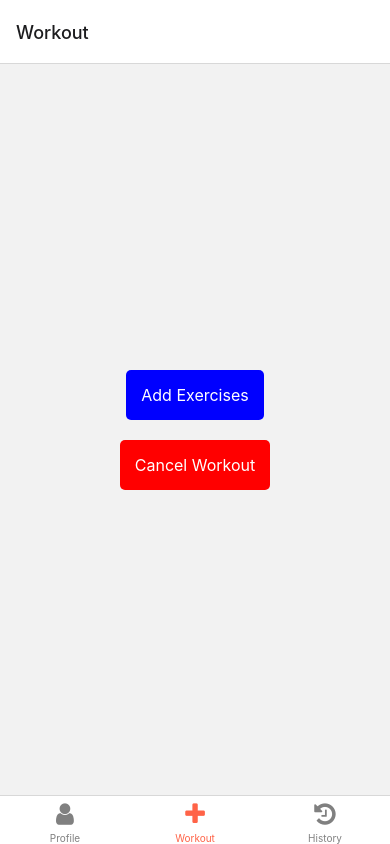
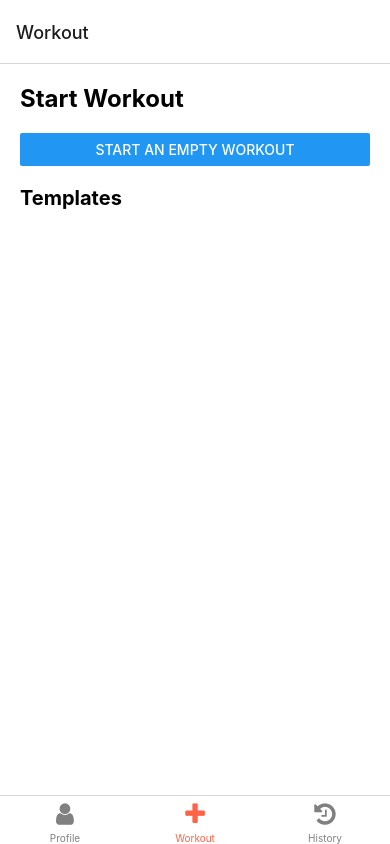
Before and after one commit to fintan238/Workout, a React Native app: screen /Workout in a window 390 px wide. Built offline with nearby package versions, Linux system fonts and the light colour scheme.

Commit message:
Styling changes to match that of the sample app. WorkoutScreen accurate but needs state changes to pass new exercises to parent component

```diff
--- a/App.js
+++ b/App.js
@@ -29,11 +29,9 @@ export default function App() {
             // You can return any component that you like here!
             return <FontAwesome name={iconName} size={size} color={color} />;
           },
+          tabBarActiveTintColor: 'tomato',
+          tabBarInactiveTintColor: 'gray',
         })}
-        tabBarOptions={{
-          activeTintColor: 'tomato',
-          inactiveTintColor: 'gray',
-        }}
       >
         <Tab.Screen name="Profile" component={ProfileScreen} />
         <Tab.Screen name="Workout" component={WorkoutScreen} />
--- a/screens/AddExerciseModal.js
+++ b/screens/AddExerciseModal.js
@@ -1,24 +1,50 @@
 import React, { useState } from 'react';
-import { View, Text, TouchableOpacity, FlatList, Modal, TextInput, ScrollView } from 'react-native';
+import { View, Text, TouchableOpacity, FlatList, Modal, TextInput } from 'react-native';
 import { FontAwesome } from '@expo/vector-icons';
 import { Picker } from '@react-native-picker/picker';
-import { bodyParts, categories, exercises } from '../exercises'
+import { bodyParts, categories, exercises } from '../exercises';
 
-const AddExerciseModal = ({ setExerciseModalVisible, styles }) => {
+const AddExerciseModal = ({ setExerciseModalVisible, styles, onAddExercises }) => {
   const [searchQuery, setSearchQuery] = useState('');
   const [selectedBodyPart, setSelectedBodyPart] = useState('Any Body Part');
   const [selectedCategory, setSelectedCategory] = useState('Any Category');
   const [selectedExercises, setSelectedExercises] = useState([]);
 
-  const handleAddExercises = () => {
-    // Add exercises logic
+  const handleExerciseSelect = (exercise) => {
+    setSelectedExercises((prevSelected) => {
+      if (prevSelected.includes(exercise)) {
+        return prevSelected.filter((item) => item !== exercise);
+      } else {
+        return [...prevSelected, exercise];
+      }
+    });
   };
 
-  const renderWorkoutExercise = ({ item }) => (
-    <TouchableOpacity onPress={() => setSelectedExercises([...selectedExercises, item])}>
+  const submitSelectedExercises = () => {
+    if (onAddExercises) {
+      onAddExercises(selectedExercises);
+    }
+    setExerciseModalVisible(false);
+  };
+
+  const renderWorkoutExercise = ({ item }) => {
+    const isSelected = selectedExercises.includes(item);
+    return (
+      <TouchableOpacity
+        onPress={() => handleExerciseSelect(item)}
+        style={{
+          backgroundColor: isSelected ? 'lightblue' : 'white',
+          padding: 10,
+          marginVertical: 5,
+          flexDirection: 'row',
+          justifyContent: 'space-between',
+        }}
+      >
         <Text>{item.name}</Text>
+        {isSelected && <FontAwesome name="check" size={24} color="black" />}
       </TouchableOpacity>
     );
+  };
 
   const filteredExercises = exercises
     .filter(exercise =>
@@ -44,13 +70,16 @@ const AddExerciseModal = ({ setExerciseModalVisible, styles }) => {
             <FontAwesome name="close" size={24} color="black" />
           </TouchableOpacity>
           <TouchableOpacity
-            onPress={handleAddExercises}
+            onPress={submitSelectedExercises}
             disabled={selectedExercises.length === 0}
             style={[styles.addButton, selectedExercises.length === 0 && styles.disabledButton]}
           >
             <Text style={styles.addButtonText}>Add</Text>
           </TouchableOpacity>
         </View>
+        <FlatList
+          ListHeaderComponent={
+            <View>
               <TextInput
                 style={styles.searchBar}
                 placeholder="Search exercises"
@@ -89,17 +118,12 @@ const AddExerciseModal = ({ setExerciseModalVisible, styles }) => {
                   <Picker.Item label="Duration" value="Duration" />
                 </Picker>
               </View>
-        <ScrollView>
-          {filteredExercises.length > 0 ? (
-            <FlatList
+            </View>
+          }
           data={filteredExercises}
           renderItem={renderWorkoutExercise}
           keyExtractor={(item) => item.name}
         />
-          ) : (
-            <Text>{`${searchQuery} not found`}</Text>
-          )}
-        </ScrollView>
       </View>
     </Modal>
   );
--- a/screens/ExerciseModal.js
+++ b/screens/ExerciseModal.js
@@ -1,33 +1,136 @@
-import React from 'react';
-import { View, Text, TouchableOpacity, Modal } from 'react-native';
+import React, { useState, useEffect } from 'react';
+import { View, Text, Button, StyleSheet, TextInput, TouchableOpacity } from 'react-native';
 import { FontAwesome } from '@expo/vector-icons';
+import AddExerciseModal from './AddExerciseModal'; // Assuming you have this component
 
-const ExerciseModal = ({ exerciseModalVisible, setExerciseModalVisible, handleAddExercises, selectedExercises, styles }) => {
+const getTimeOfDay = () => {
+  const hours = new Date().getHours();
+  if (hours < 12) return 'Morning';
+  if (hours < 18) return 'Afternoon';
+  if (hours < 21) return 'Evening';
+  return 'Night';
+};
+
+const ExerciseModal = ({ setModalVisible }) => {
+  const [exerciseModalVisible, setExerciseModalVisible] = useState(false);
+  const [startTime] = useState(Date.now());
+  const [elapsedTime, setElapsedTime] = useState(0);
+  const [notes, setNotes] = useState('');
+
+  useEffect(() => {
+    const interval = setInterval(() => {
+      setElapsedTime(Math.floor((Date.now() - startTime) / 1000));
+    }, 1000);
+    return () => clearInterval(interval);
+  }, [startTime]);
+
+  const minutes = Math.floor(elapsedTime / 60);
+  const seconds = elapsedTime % 60;
+
   return (
-    <Modal
-      animationType="slide"
-      transparent={true}
-      visible={exerciseModalVisible}
-      onRequestClose={() => {
-        setExerciseModalVisible(!exerciseModalVisible);
-      }}
-    >
-      <View style={styles.exerciseModalView}>
-        <View style={styles.modalHeader}>
-          <TouchableOpacity onPress={() => setExerciseModalVisible(false)}>
-            <FontAwesome name="close" size={24} color="black" />
-          </TouchableOpacity>
-          <TouchableOpacity
-            onPress={handleAddExercises}
-            disabled={selectedExercises.length === 0}
-            style={[styles.addButton, selectedExercises.length === 0 && styles.disabledButton]}
-          >
-            <Text style={styles.addButtonText}>Add</Text>
-          </TouchableOpacity>
+    <View style={styles.container}>
+      <View style={styles.header}>
+        <View style={styles.clockIcon}>
+          <FontAwesome name="clock-o" size={24} color="black" />
         </View>
+        <TouchableOpacity style={styles.finishButton} onPress={() => setModalVisible(false)}>
+          <Text style={styles.finishButtonText}>Finish</Text>
+        </TouchableOpacity>
       </View>
-    </Modal>
+      <Text style={styles.title}>{getTimeOfDay()} Workout</Text>
+      <Text style={styles.timer}>{`${minutes}:${seconds < 10 ? '0' : ''}${seconds}`}</Text>
+      <TextInput
+        style={styles.notesInput}
+        placeholder="notes"
+        placeholderTextColor="gray"
+        value={notes}
+        onChangeText={setNotes}
+      />
+      <TouchableOpacity style={styles.addButton} onPress={() => setExerciseModalVisible(true)}>
+        <Text style={styles.addButtonText}>Add exercises</Text>
+      </TouchableOpacity>
+      <TouchableOpacity style={styles.cancelButton} onPress={() => setModalVisible(false)}>
+        <Text style={styles.cancelButtonText}>Cancel workout</Text>
+      </TouchableOpacity>
+
+      {exerciseModalVisible && (
+        <AddExerciseModal
+          setExerciseModalVisible={setExerciseModalVisible}
+          onAddExercises={(selectedExercises) => {
+            // Handle adding exercises
+            setExerciseModalVisible(false);
+          }}
+          styles={styles}
+        />
+      )}
+    </View>
   );
 };
 
+const styles = StyleSheet.create({
+  container: {
+    flex: 1,
+    backgroundColor: 'white',
+    padding: 20,
+  },
+  header: {
+    flexDirection: 'row',
+    justifyContent: 'space-between',
+    alignItems: 'center',
+    marginBottom: 20,
+  },
+  clockIcon: {
+    backgroundColor: 'lightgray',
+    padding: 10,
+    borderRadius: 5,
+  },
+  finishButton: {
+    backgroundColor: 'green',
+    padding: 10,
+    borderRadius: 5,
+  },
+  finishButtonText: {
+    color: 'white',
+    fontWeight: 'bold',
+  },
+  title: {
+    fontSize: 24,
+    fontWeight: 'bold',
+    marginBottom: 10,
+  },
+  timer: {
+    fontSize: 18,
+    color: 'gray',
+    marginBottom: 20,
+  },
+  notesInput: {
+    height: 40,
+    borderColor: 'gray',
+    borderWidth: 1,
+    marginBottom: 20,
+    paddingLeft: 10,
+    color: 'black',
+  },
+  addButton: {
+    backgroundColor: 'blue',
+    padding: 10,
+    borderRadius: 5,
+    marginVertical: 10,
+  },
+  cancelButton: {
+    backgroundColor: '#ffcccc', // Light red color
+    padding: 10,
+    borderRadius: 5,
+    marginVertical: 10,
+  },
+  addButtonText: {
+    color: 'white',
+    textTransform: 'lowercase',
+  },
+  cancelButtonText: {
+    color: 'white',
+    textTransform: 'lowercase',
+  },
+});
+
 export default ExerciseModal;
--- a/screens/WorkoutScreen.js
+++ b/screens/WorkoutScreen.js
@@ -1,66 +1,55 @@
 import React, { useState } from 'react';
-import { View, Text, TouchableOpacity } from 'react-native';
-import AddExerciseModal from './AddExerciseModal';
-import ExerciseModal from './ExerciseModal';
-import styles from '../styles';
+import { View, Text, Button, Modal, StyleSheet } from 'react-native';
+import ExerciseModal from './ExerciseModal'; // Assuming you have this component
 
 const WorkoutScreen = () => {
-  const [exerciseModalVisible, setExerciseModalVisible] = useState(false);
-  const [addExerciseModalVisible, setAddExerciseModalVisible] = useState(false);
-  const [workoutExercises, setWorkoutExercises] = useState([]);
-  const [selectedExercises, setSelectedExercises] = useState([]);
-
-  const cancelWorkout = () => {
-    // Cancel workout logic
-  };
-
-  const renderWorkoutExercise = ({ item }) => (
-    <View>
-      <Text>{item.name}</Text>
-      {/* Render input fields and number of sets here */}
-    </View>
-  );
-
-  const handleAddExercises = () => {
-    setWorkoutExercises((prevExercises) => [
-      ...prevExercises,
-      ...selectedExercises.map((exercise) => ({
-        ...exercise,
-        inputFields: {}, // Initialize input fields
-        numberOfSets: 0, // Initialize number of sets
-      })),
-    ]);
-    setExerciseModalVisible(false);
-  };
+  const [modalVisible, setModalVisible] = useState(false);
 
   return (
     <View style={styles.container}>
-      <TouchableOpacity style={styles.addButton} onPress={() => setAddExerciseModalVisible(true)}>
-        <Text style={styles.addButtonText}>Add Exercises</Text>
-      </TouchableOpacity>
-      <TouchableOpacity style={styles.cancelButton} onPress={cancelWorkout}>
-        <Text style={styles.cancelButtonText}>Cancel Workout</Text>
-      </TouchableOpacity>
-      {addExerciseModalVisible && (
-        <AddExerciseModal
-          setExerciseModalVisible={setAddExerciseModalVisible}
-          cancelWorkout={cancelWorkout}
-          workoutExercises={workoutExercises}
-          renderWorkoutExercise={renderWorkoutExercise}
-          styles={styles}
-        />
-      )}
-      {exerciseModalVisible && (
-        <ExerciseModal
-          exerciseModalVisible={exerciseModalVisible}
-          setExerciseModalVisible={setExerciseModalVisible}
-          handleAddExercises={handleAddExercises}
-          selectedExercises={selectedExercises}
-          styles={styles}
-        />
-      )}
+      <Text style={styles.title}>Start Workout</Text>
+      <Button title="Start an Empty Workout" onPress={() => setModalVisible(true)} />
+
+      <Modal
+        animationType="slide"
+        transparent={false}
+        visible={modalVisible}
+        onRequestClose={() => setModalVisible(false)}
+      >
+        <View style={styles.modalView}>
+          <ExerciseModal setModalVisible={setModalVisible} />
+        </View>
+      </Modal>
+
+      <Text style={styles.heading}>Templates</Text>
+      {/* Add your template components here */}
     </View>
   );
 };
 
+const styles = StyleSheet.create({
+  container: {
+    flex: 1,
+    padding: 20,
+    backgroundColor: 'white',
+  },
+  title: {
+    fontSize: 24,
+    fontWeight: 'bold',
+    marginBottom: 20,
+  },
+  heading: {
+    fontSize: 20,
+    fontWeight: 'bold',
+    marginTop: 20,
+  },
+  modalView: {
+    flex: 1,
+    justifyContent: 'center',
+    alignItems: 'center',
+    backgroundColor: 'white',
+    padding: 20,
+  },
+});
+
 export default WorkoutScreen;
```
Lines whose indentation alone changed are shown as unchanged.
